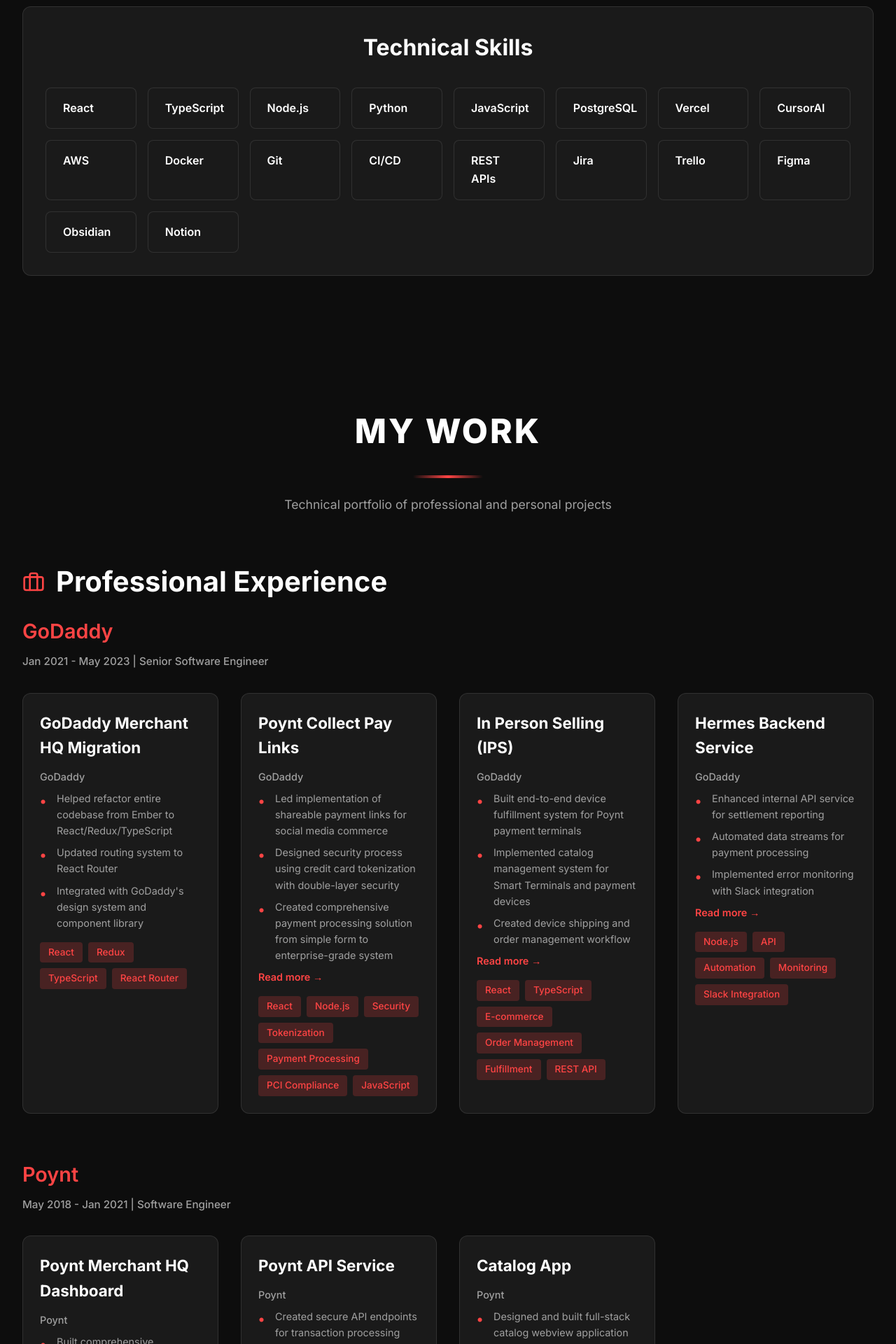
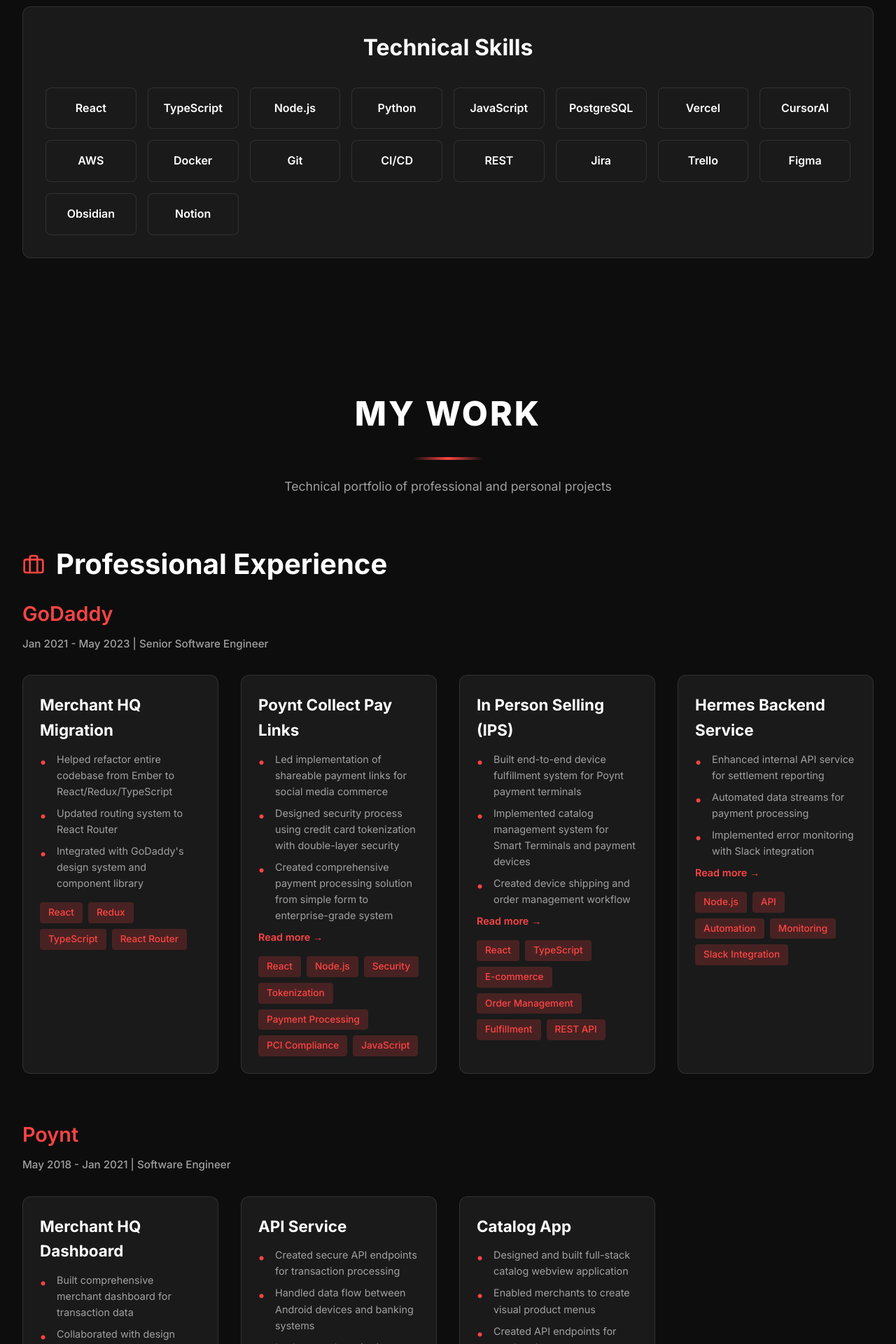
Before and after one commit to austinshin/portfolio, a React (Vite) app: page / in a window 1280 px wide. Shown: the part 4660-6580 px from the top of the page at 70% size. Built offline with nearby package versions, Linux system fonts and the light colour scheme.

Commit message:
Center align all text in technical skills section

```diff
--- a/src/data/projects.ts
+++ b/src/data/projects.ts
@@ -24,7 +24,7 @@
 export const professionalProjects: Project[] = [
   {
     id: 'godaddy-migration',
-    title: 'GoDaddy Merchant HQ Migration',
+    title: 'Merchant HQ Migration',
     company: 'GoDaddy',
     period: 'Jan 2021 - May 2023',
     description: [
@@ -157,7 +157,7 @@
   },
   {
     id: 'poynt-dashboard',
-    title: 'Poynt Merchant HQ Dashboard',
+    title: 'Merchant HQ Dashboard',
     company: 'Poynt',
     period: 'May 2018 - Jan 2021',
     description: [
@@ -171,7 +171,7 @@
   },
   {
     id: 'poynt-api',
-    title: 'Poynt API Service',
+    title: 'API Service',
     company: 'Poynt',
     period: 'May 2018 - Jan 2021',
     description: [
--- a/src/pages/Pages.css
+++ b/src/pages/Pages.css
@@ -135,6 +135,10 @@
   font-weight: 600;
   transition: all 0.3s ease;
   cursor: pointer;
+  text-align: center;
+  display: flex;
+  align-items: center;
+  justify-content: center;
 }
 
 /* Resume Page */
--- a/src/pages/Portfolio.tsx
+++ b/src/pages/Portfolio.tsx
@@ -40,16 +40,6 @@
         <Link to={`/portfolio/${project.id}`} className="project-title-link">
           <h3>{project.title}</h3>
         </Link>
-        {project.company && (
-          <h4 style={{
-            color: 'var(--text-secondary)',
-            fontSize: '0.9rem',
-            fontWeight: 500,
-            marginBottom: '0.5rem'
-          }}>
-            {project.company}
-          </h4>
-        )}
         <ul className="project-description-list">
           {project.description.slice(0, 3).map((item: string, idx: number) => (
             <li key={idx}>{item}</li>
--- a/src/pages/Resume.tsx
+++ b/src/pages/Resume.tsx
@@ -182,7 +182,7 @@
         >
           <h2 style={{ textAlign: 'center', marginBottom: '2rem', fontSize: '2rem' }}>Technical Skills</h2>
           <div className="skills-grid">
-            {['React', 'TypeScript', 'Node.js', 'Python', 'JavaScript', 'PostgreSQL', 'Vercel', 'CursorAI', 'AWS', 'Docker', 'Git', 'CI/CD', 'REST APIs', 'Jira', 'Trello', 'Figma', 'Obsidian', 'Notion'].map((skill, i) => (
+            {['React', 'TypeScript', 'Node.js', 'Python', 'JavaScript', 'PostgreSQL', 'Vercel', 'CursorAI', 'AWS', 'Docker', 'Git', 'CI/CD', 'REST', 'Jira', 'Trello', 'Figma', 'Obsidian', 'Notion'].map((skill, i) => (
               <motion.div
                 key={skill}
                 className="skill-tag"
```
